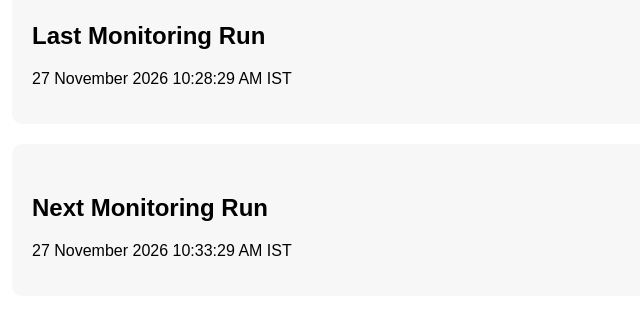
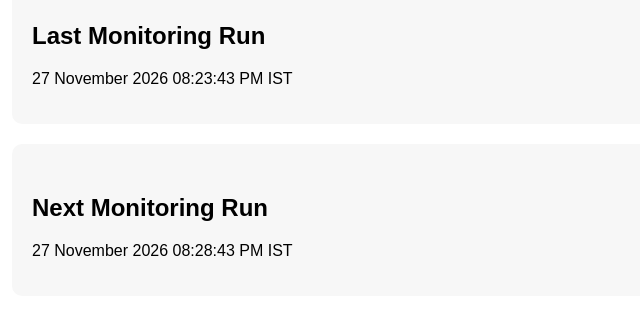
Before and after one commit to Shreyash071005/SPPU-Result-Monitor, a plain HTML site: page docs/index.html in a window 1280 px wide. Shown: the part 367-677 px from the top of the page, 128-768 px from the left. Drawn offline with Linux system fonts and the light colour scheme.

Commit message:
Auto Update Result Monitor

```diff
--- a/docs/index.html
+++ b/docs/index.html
@@ -49,7 +49,7 @@ Last Monitoring Run
 </h2>
 
 <p>
-27 November 2026 10:28:29 AM IST
+27 November 2026 08:23:43 PM IST
 </p>
 
 </div>
@@ -62,7 +62,7 @@ Next Monitoring Run
 </h2>
 
 <p>
-27 November 2026 10:33:29 AM IST
+27 November 2026 08:28:43 PM IST
 </p>
 
 </div>
```
